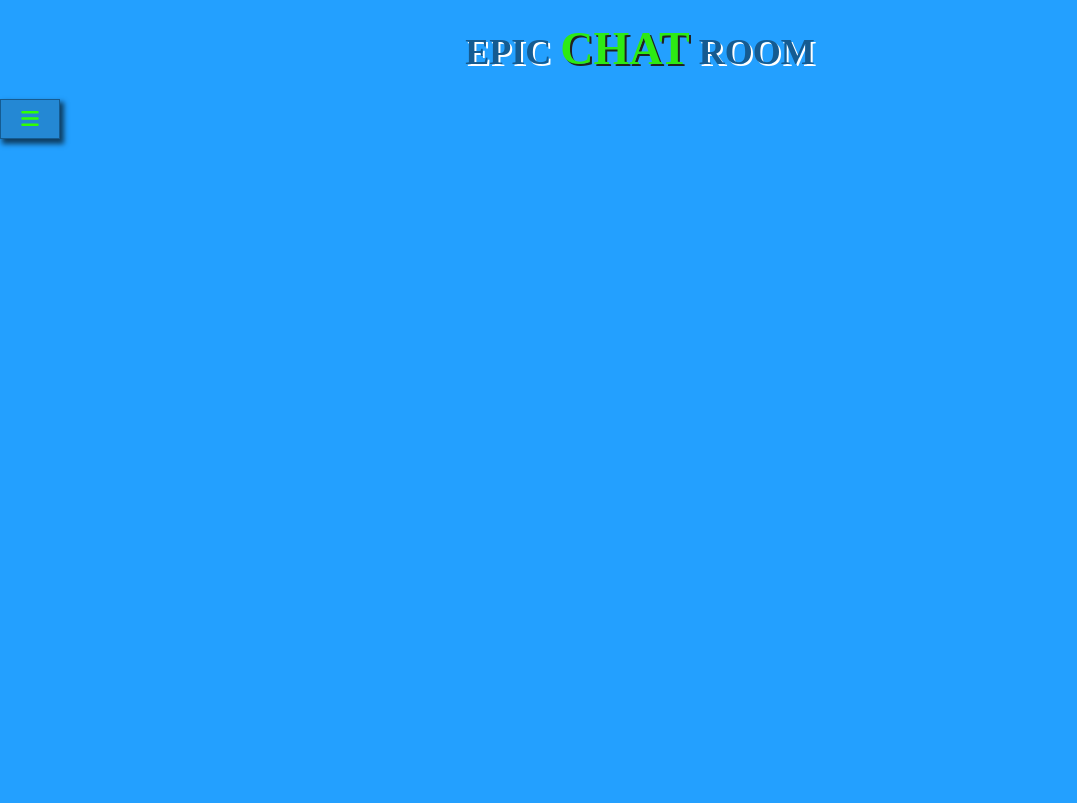
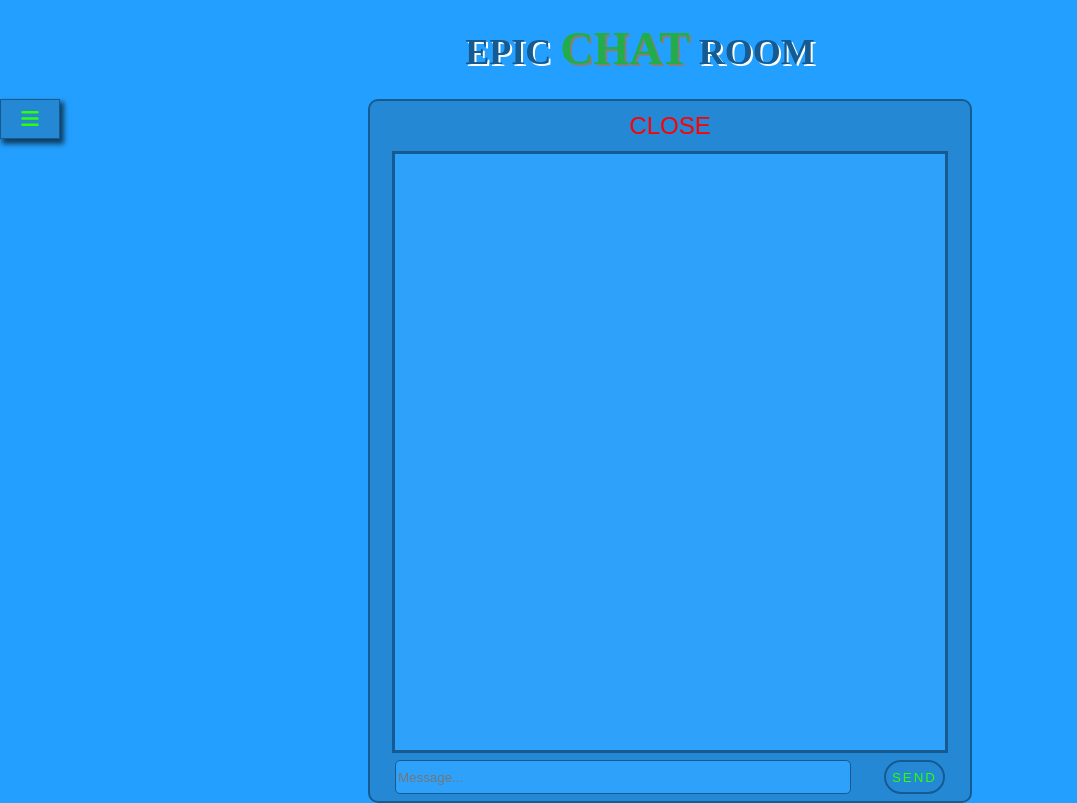
Before and after one commit to Jesper-dev/chatRoom, a website built with webpack: page dist/index.html in a window 1280 px wide. Shown: the part 29-832 px from the top of the page, without its empty margins (0-1077 px from the left). Before the commit the page ends 800 px from the top, so only its background shows below. Built offline with nearby package versions, Linux system fonts and the light colour scheme.

Commit message:
Added chat window and styled it

```diff
--- a/src/index.js
+++ b/src/index.js
@@ -1,6 +1,6 @@
 import "./menu";
 import { btnsEvent, closeBtnEvent, showMenuEvent } from "./menu";
-import { user1 } from "./users";
+import { user1 } from "./chat";
 
 
 btnsEvent();
--- a/src/menu.js
+++ b/src/menu.js
@@ -1,7 +1,7 @@
 import "../dist/style.css"
 
 const btns = document.querySelectorAll(".menu-btn");
-const closeBtn = document.querySelector(".close-btn");
+const closeBtn = document.querySelector(".close-btn-menu");
 const showBtn = document.querySelector(".show-btn");
 const showBtni = document.querySelector(".show-menu-div > button > i");
 const menu = document.querySelector(".menu");
```
Also changed, not shown: dist/assets/bundle.js, dist/index.html, dist/style.css, src/chat.js (added), src/users.js (added).
